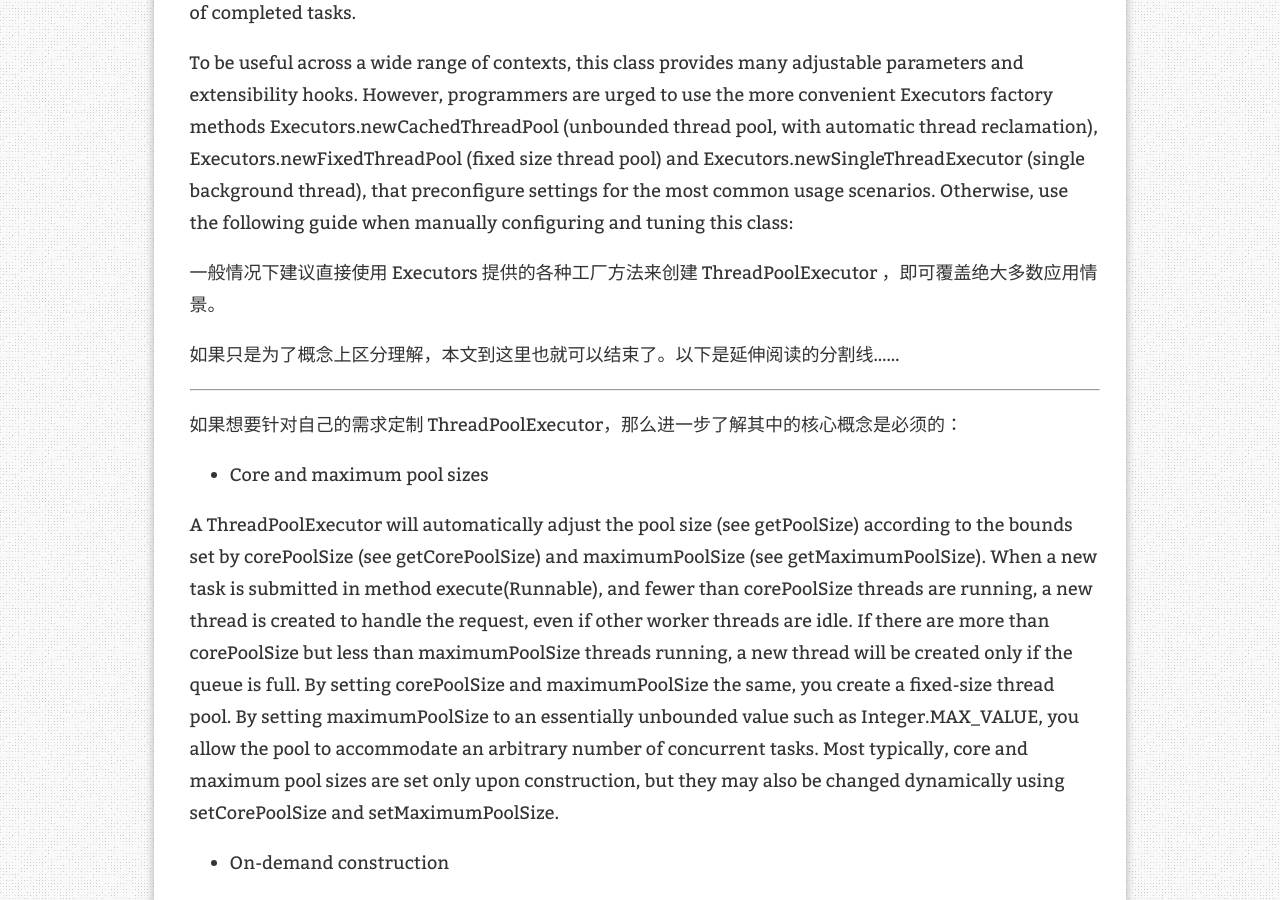
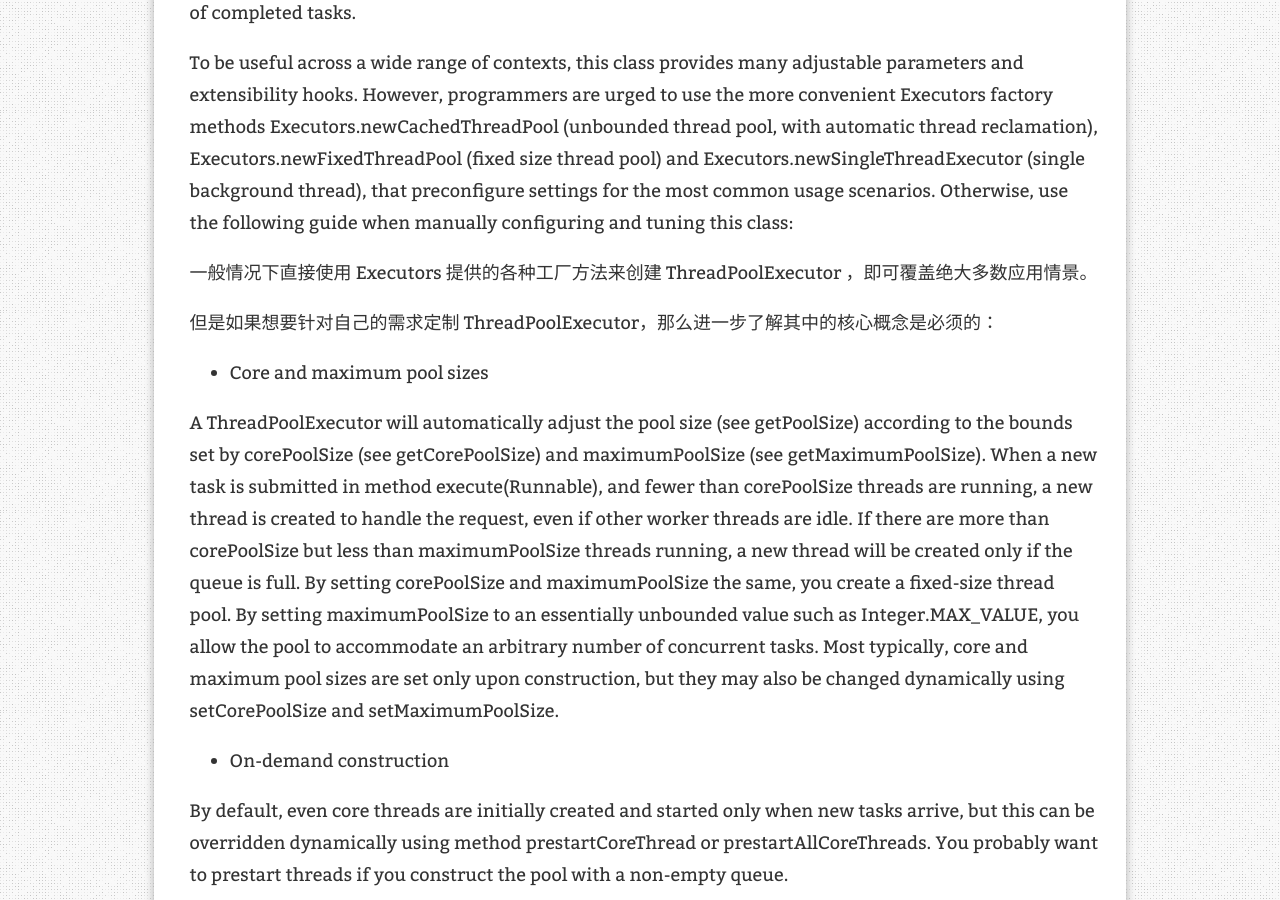
Before and after one commit to MuyiG/muyig.github.io, a Jekyll site: the page built from _posts/2019-01-17-Executors.md, in a window 1280 px wide and 900 px high, scrolled down 5488 px. Built offline with Jekyll 4.4.1, drawn with Linux system fonts in a browser that asks for light colours; nearby versions of some CDN libraries; comment, search, counter and statistics services are not loaded.

Commit message:
Executors

```diff
--- a/_posts/2019-01-17-Executors.md
+++ b/_posts/2019-01-17-Executors.md
@@ -153,12 +153,9 @@ Thread pools address two different problems: they usually provide improved perfo
 
 To be useful across a wide range of contexts, this class provides many adjustable parameters and extensibility hooks. However, programmers are urged to use the more convenient Executors factory methods Executors.newCachedThreadPool (unbounded thread pool, with automatic thread reclamation), Executors.newFixedThreadPool (fixed size thread pool) and Executors.newSingleThreadExecutor (single background thread), that preconfigure settings for the most common usage scenarios. Otherwise, use the following guide when manually configuring and tuning this class:
 
-一般情况下建议直接使用 Executors 提供的各种工厂方法来创建 ThreadPoolExecutor ，即可覆盖绝大多数应用情景。
+一般情况下直接使用 Executors 提供的各种工厂方法来创建 ThreadPoolExecutor ，即可覆盖绝大多数应用情景。
 
-如果只是为了概念上区分理解，本文到这里也就可以结束了。以下是延伸阅读的分割线……
-
----
-如果想要针对自己的需求定制 ThreadPoolExecutor，那么进一步了解其中的核心概念是必须的：
+但是如果想要针对自己的需求定制 ThreadPoolExecutor，那么进一步了解其中的核心概念是必须的：
 
 *   Core and maximum pool sizes
 
```
